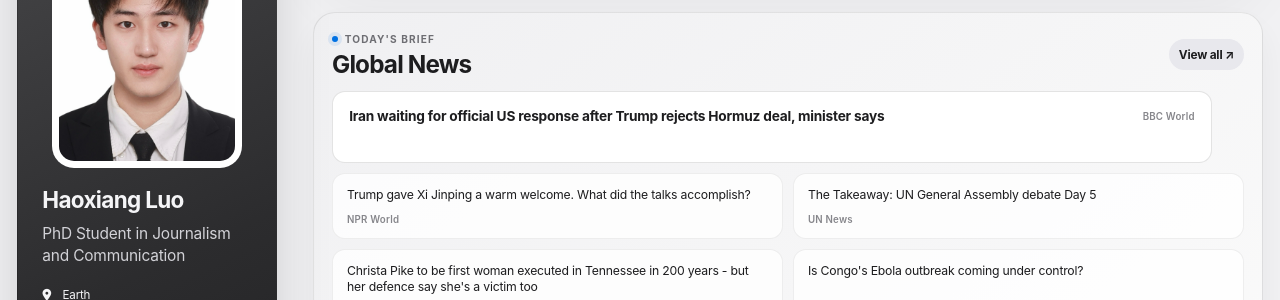
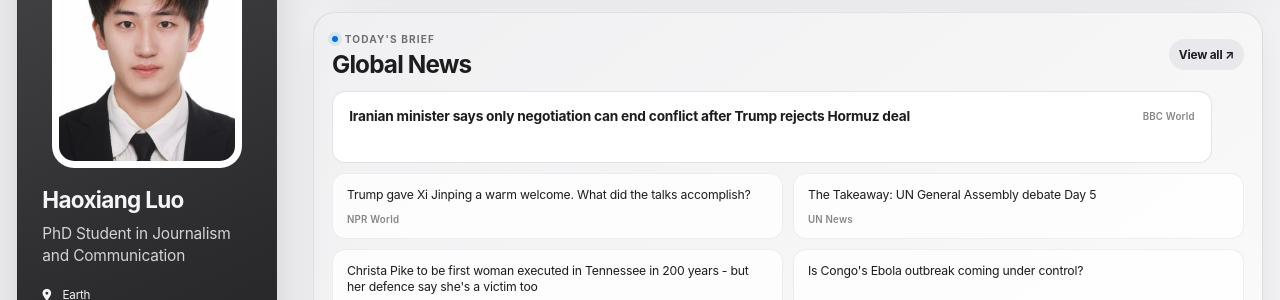
Before and after one commit to HaoxiangLuo/HaoxiangLuo.github.io, a Jekyll site: the page built from _pages/about.md, in a window 1280 px wide and 900 px high, scrolled down 253 px. Shown: the part 227-527 px from the top of the window. Built offline with Jekyll 4.4.1, drawn with Linux system fonts in a browser that asks for light colours; a style sheet for code colours, icons or effects is not loaded.

Commit message:
Update daily news 2026-09-27

```diff
--- a/_data/daily_news.json
+++ b/_data/daily_news.json
@@ -1,14 +1,14 @@
 {
-  "updated_at": "2026-09-27T15:24:44+08:00",
+  "updated_at": "2026-09-27T16:25:25+08:00",
   "days": [
     {
       "date": "2026-09-27",
       "items": [
         {
-          "title": "Iran waiting for official US response after Trump rejects Hormuz deal, minister says",
+          "title": "Iranian minister says only negotiation can end conflict after Trump rejects Hormuz deal",
           "source": "BBC World",
           "url": "https://www.bbc.co.uk/news/articles/cmvgyyw2jeego?at_medium=RSS&at_campaign=rss",
-          "title_zh": "伊朗部长表示，特朗普拒绝霍尔木兹协议后，伊朗正在等待美国的官方回应"
+          "title_zh": "特朗普拒绝霍尔木兹协议后，伊朗部长表示只有谈判才能结束冲突"
         },
         {
           "title": "Trump gave Xi Jinping a warm welcome. What did the talks accomplish?",
```
